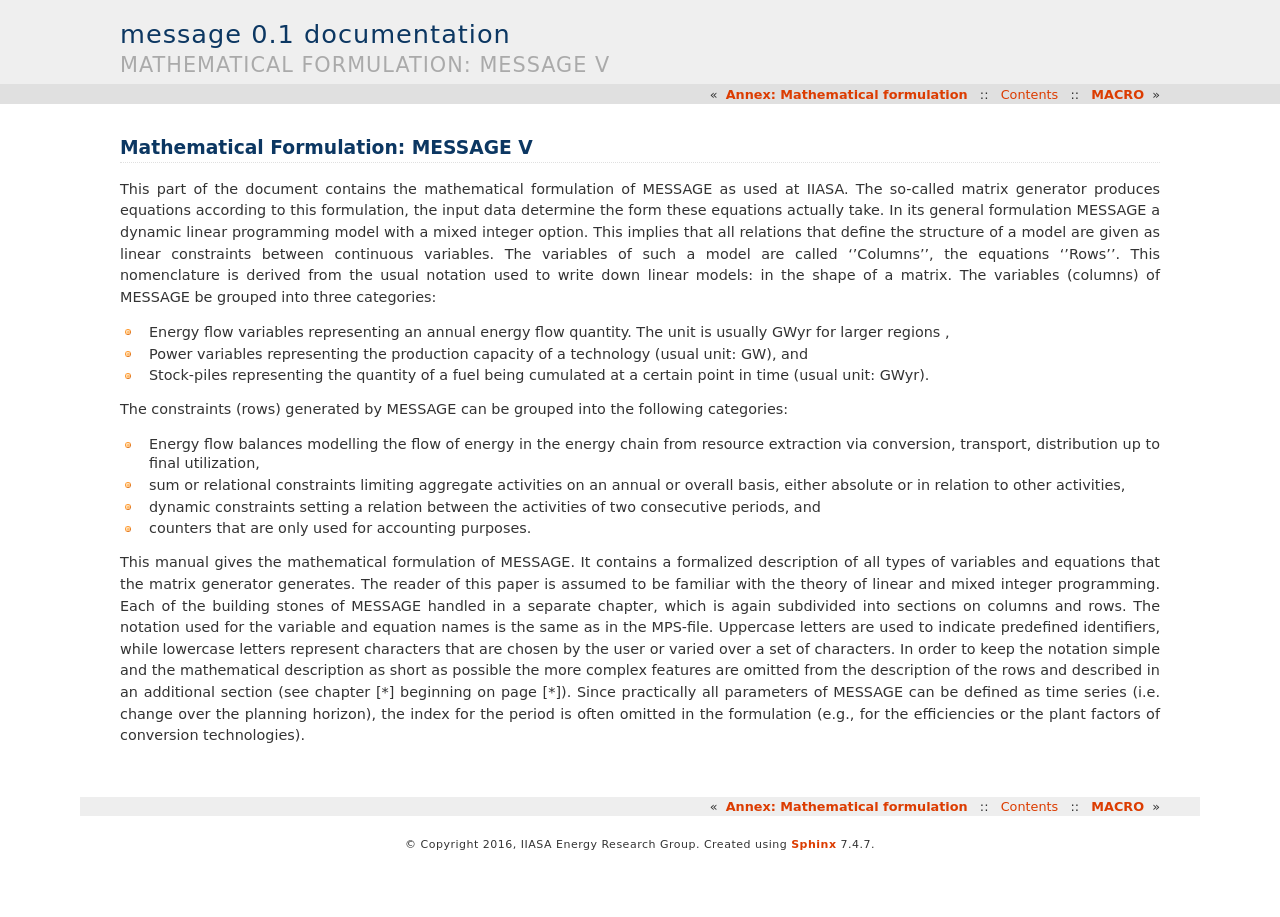
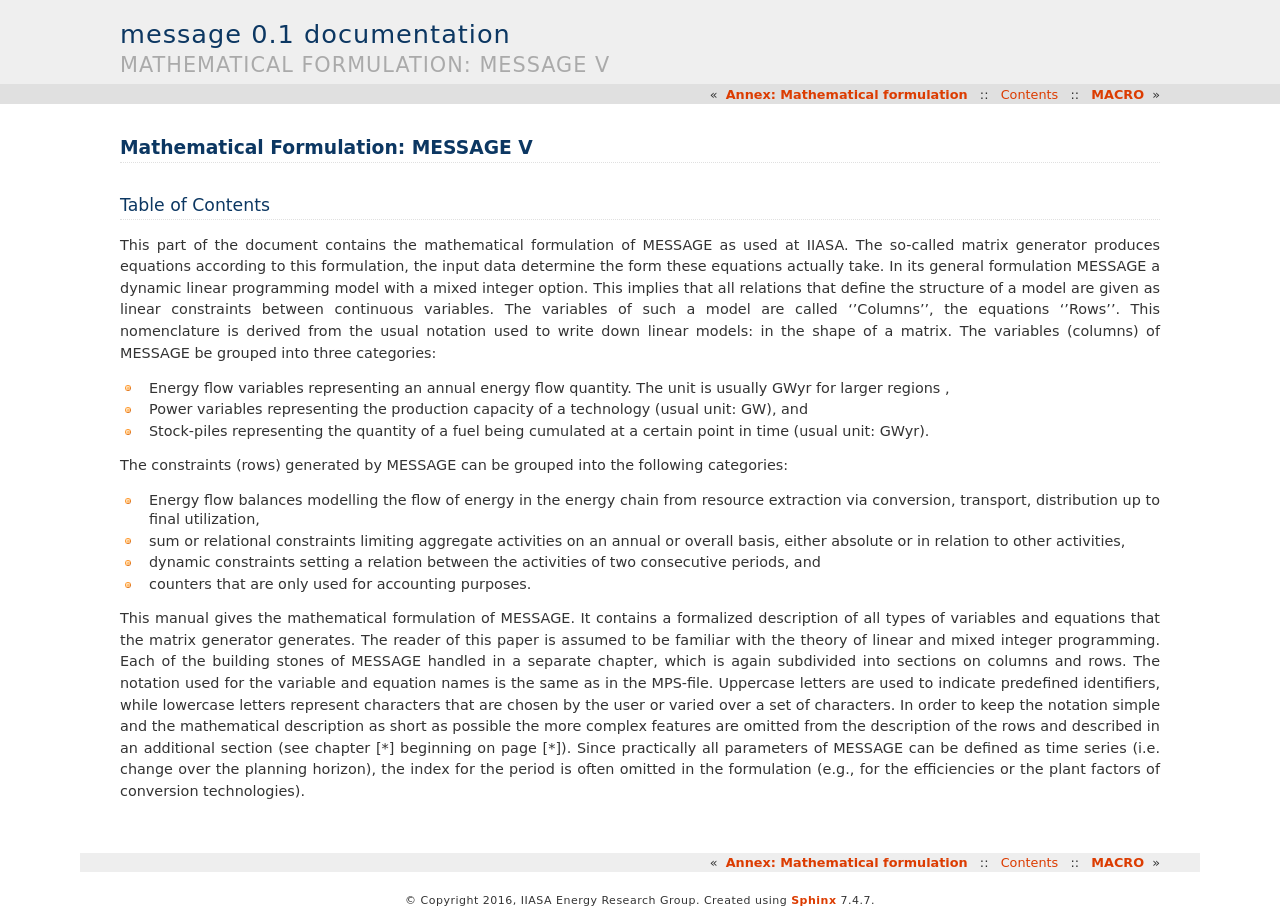
Before and after one commit to iiasa/message_doc, a Sphinx documentation site: the page built from source/message_globiom/annex/message/index.rst, in a window 1280 px wide. Built offline with Sphinx 7.4.7, drawn with Linux system fonts in a browser that asks for light colours; pages that are not in the unit, such as notebooks, are missing from menus.

Commit message:
Update index.rst

```diff
--- a/source/message_globiom/annex/message/index.rst
+++ b/source/message_globiom/annex/message/index.rst
@@ -1,5 +1,8 @@
 Mathematical Formulation: MESSAGE V
 ====
+Table of Contents
+----
+
 This part of the document contains the mathematical formulation of MESSAGE as used at IIASA. The so-called matrix generator produces equations according to this formulation,
 the input data determine the form these equations actually take. In its general formulation MESSAGE a dynamic linear programming model with a mixed integer option.
 This implies that all relations that define the structure of a model are given as linear constraints between continuous variables. The variables of such a model are called
```
